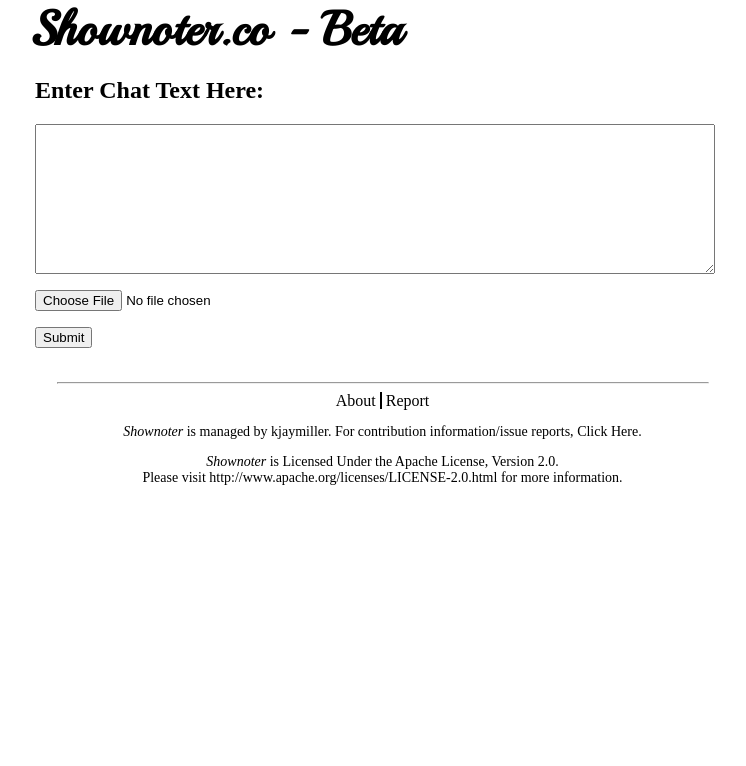
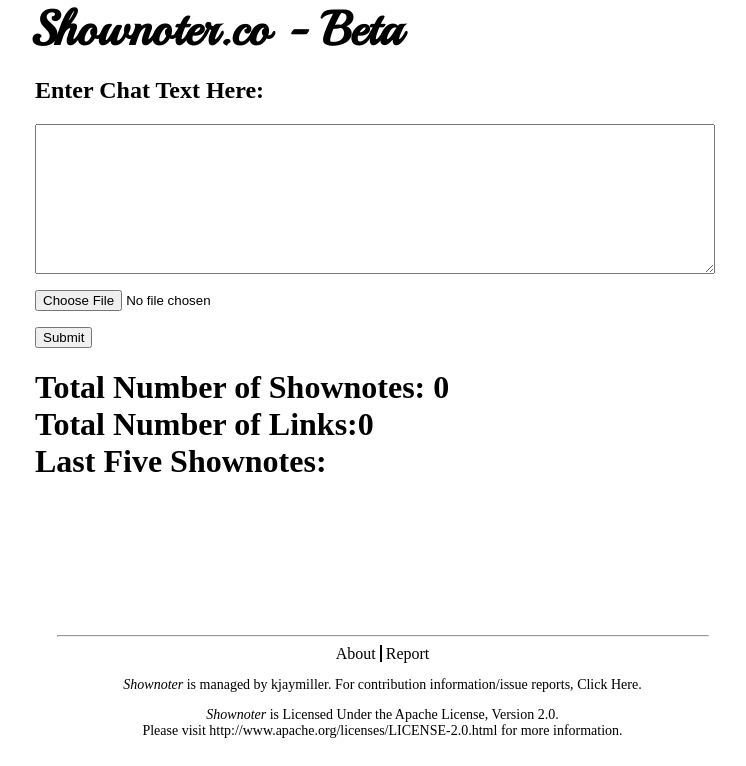
Before and after one commit to kjaymiller/shownoter, a Flask app: page / in a window 1280 px wide. Shown: the part 73-839 px from the top of the page, without its empty margins (210-956 px from the left). Before the commit the page ends 558 px from the top, so only its background shows below. Run offline with Flask 2, Linux system fonts and the light colour scheme; data that the repository does not hold is empty; parts of the project's set-up code (start-up, migrations or seed data) failed here and were passed over.

Commit message:
added stats to index.html

```diff
--- a/app/mongo.py
+++ b/app/mongo.py
@@ -6,7 +6,6 @@ conn = pymongo.MongoClient('localhost', 27017)
 db = conn.shownoter
 shownotes_coll = db.shownotes
 links_coll = db.link_cache
-
 
 
 def create_entry(links, date):
@@ -42,3 +41,11 @@ def get_domain(url):
     pattern = re.compile(r'\w{3,5}:\/\/(www\.)?|www\.')
     new_url = re.sub(pattern,'', url)
     return new_url
+
+def last_five():
+    last_five_items = shownotes_coll.find().sort("date", pymongo.DESCENDING).limit(5)
+    return last_five_items
+
+def count_entries(collection):
+    count = collection.count()
+    return count
--- a/app/shownoter.py
+++ b/app/shownoter.py
@@ -175,7 +175,6 @@ class Link():
             mongo.cache_url(self.url, self.title)
 
         self.markdown = link_markdown(self.title, self.url)
-        self.date = datetime.utcnow()
 
 class Image():
     """Images are like links except they ignore connectivity tests."""
--- a/app/static/css/main.css
+++ b/app/static/css/main.css
@@ -84,3 +84,12 @@ li#markdown {
 li#html {
     visibility: hidden;
 }
+
+div#stats {
+    font-size:32px;
+    font-weight: bold;
+}
+
+div#stats ul li {
+    font-size:22;
+}
--- a/app/templates/index.html
+++ b/app/templates/index.html
@@ -9,4 +9,14 @@
             <p><input id="chat_submit" type="submit" value="Submit"></p>
         </form>
     </div>
+    <div id="stats">
+        Total Number of Shownotes: {{stats['total_shownotes']}}<br>
+        Total Number of Links:{{stats['total_links']}}<br>
+        Last Five Shownotes:
+        <ul>
+        {% for result in stats['last_five'] %}
+        <li><a href="/results/{{result[1]}}">{{result[0]}}</a></li>
+        {% endfor %}
+        </ul>
+    </div>
 {% endblock %}
--- a/app/views.py
+++ b/app/views.py
@@ -45,7 +45,14 @@ def index():
         link_id = mongo.create_entry(links=links, date=datetime.utcnow())
         return redirect(url_for('get_links', id=link_id))
 
-    return render_template('index.html', form=form)
+
+    stats = {
+            'total_shownotes':mongo.count_entries(mongo.shownotes_coll),
+            'total_links':mongo.count_entries(mongo.links_coll),
+            'last_five':[(result['title'],result['_id']) for result in mongo.last_five()]
+            }
+
+    return render_template('index.html', form=form, stats = stats)
 
 @app.route('/links/<id>', methods=['GET', 'POST'])
 def get_links(id):
@@ -55,8 +62,12 @@ def get_links(id):
     links = [link for link in mongo.retrieve(id)['links']]
 
     if form.validate_on_submit():
+        title = form.title.data
+        if not title:
+            title = 'Untitled Shownotes'
+
         entry = {
-                'title':form.title.data,
+                'title':title,
                 'description': form.description.data
             }
         mongo.append_to_entry(id, entry)
```
